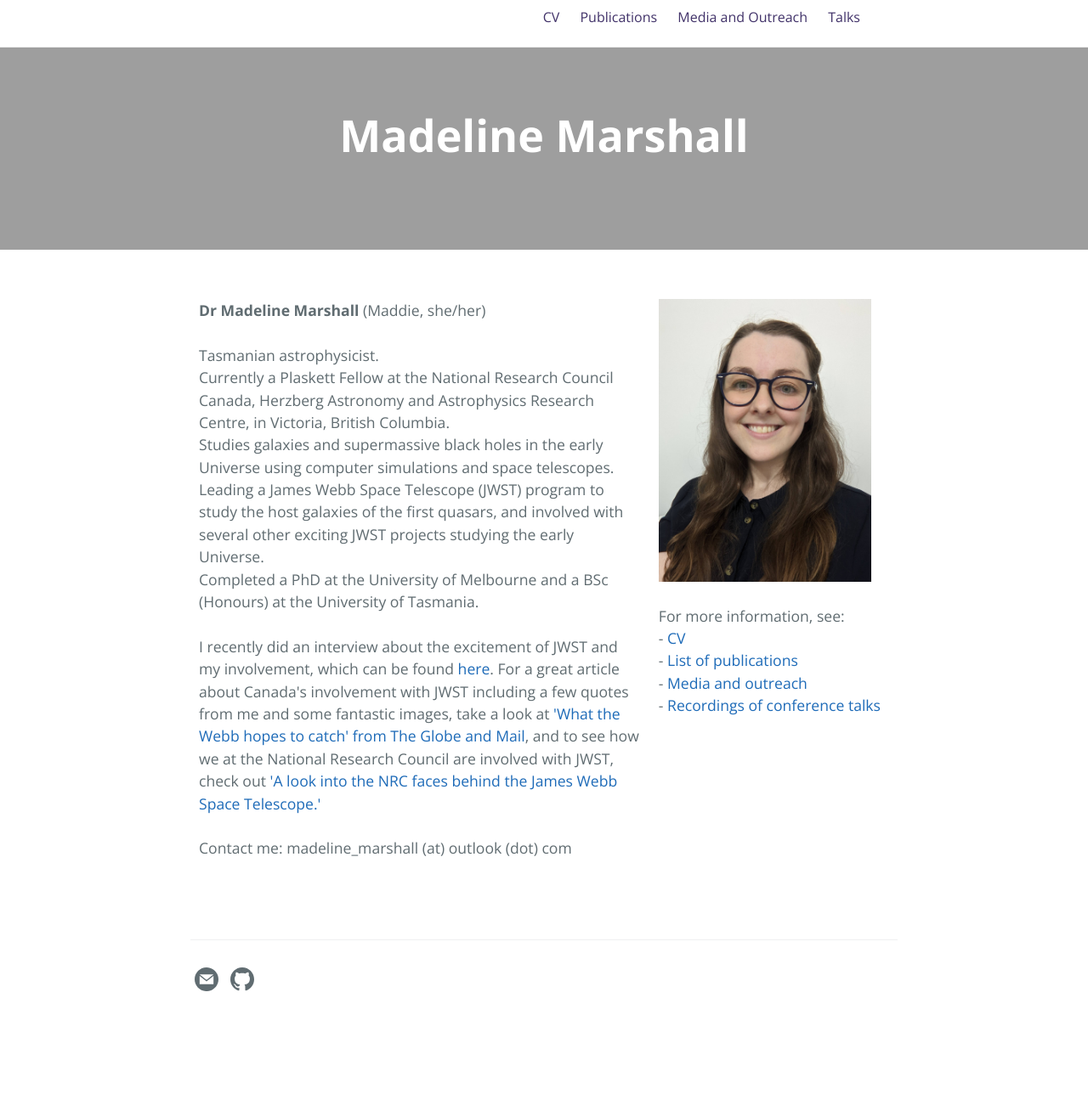
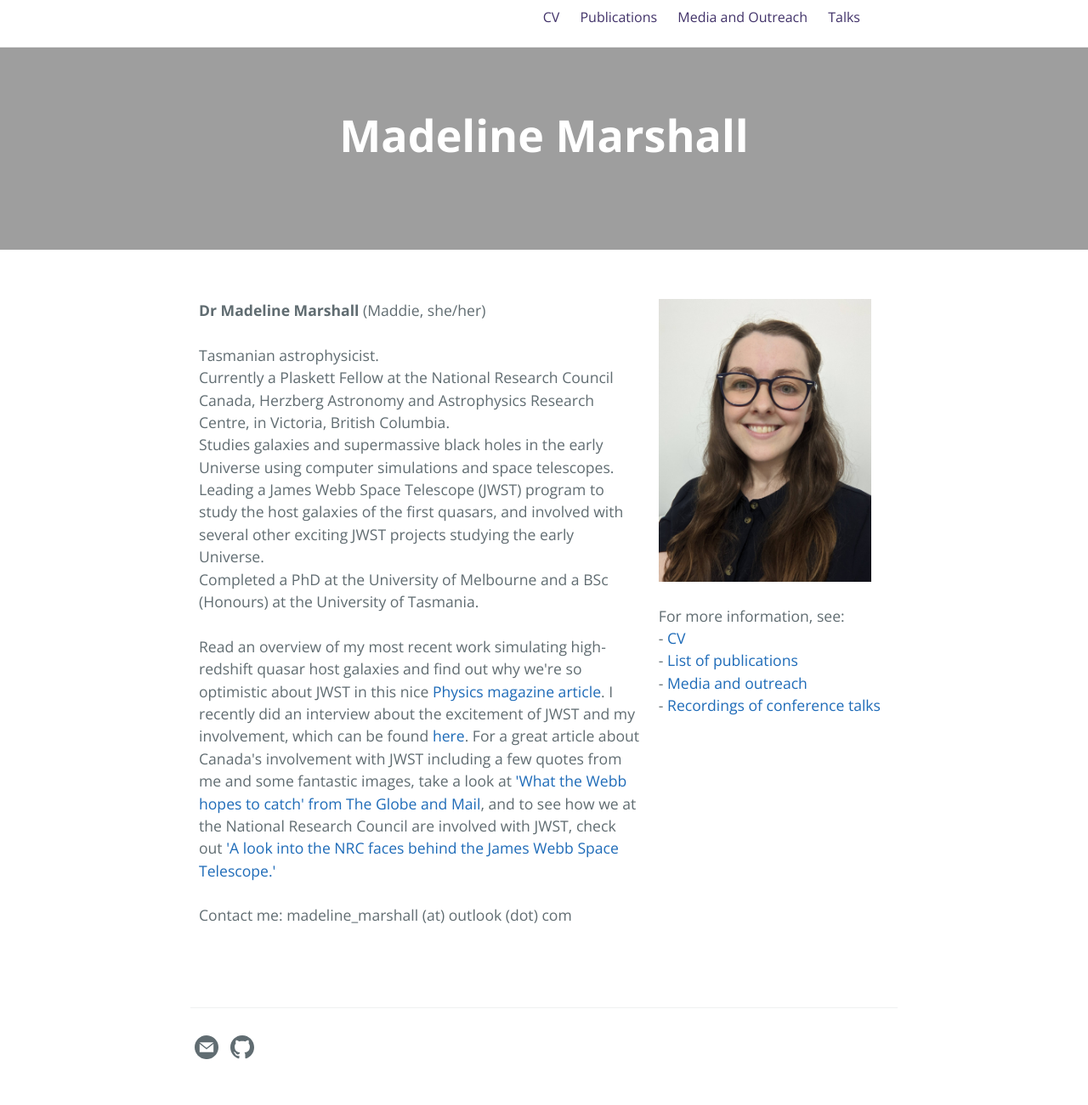
Before and after one commit to madelinemarshall/madelinemarshall.github.io, a Jekyll site: the page built from index.md, in a window 1280 px wide. Shown: the whole page at 85% size. Built offline with Jekyll 4.4.1, drawn with Linux system fonts in a browser that asks for light colours; before the commit the page ends 1221 px from its top, so only the background shows below that.

```diff
--- a/index.md
+++ b/index.md
@@ -59,6 +59,7 @@
     Completed a PhD at the University of Melbourne and a BSc (Honours) at the University of Tasmania. <br>
 
     <br>
+    Read an overview of my most recent work simulating high-redshift quasar host galaxies and find out why we're so optimistic about JWST in this nice <a href="https://physics.aps.org/articles/v15/24">Physics magazine article</a>.
     I recently did an interview about the excitement of JWST and my involvement, which can be found <a href="https://www.theadvocate.com.au/story/7546611/former-coaster-involved-in-space-telescope-launch/?cs=2606">here</a>.
     For a great article about Canada's involvement with JWST including a few quotes from me and some fantastic images, take a look at <a href="https://www.theglobeandmail.com/canada/article-james-webb-space-telescope-set-to-reveal-universes-outer-limits-to-a/">'What the Webb hopes to catch' from The Globe and Mail</a>, and to see how we at the National Research Council are involved with JWST, check out <a href="https://nrc.canada.ca/en/stories/look-nrc-faces-behind-james-webb-space-telescope">'A look into the NRC faces behind the James Webb Space Telescope.'</a><br>
     <br>
```
